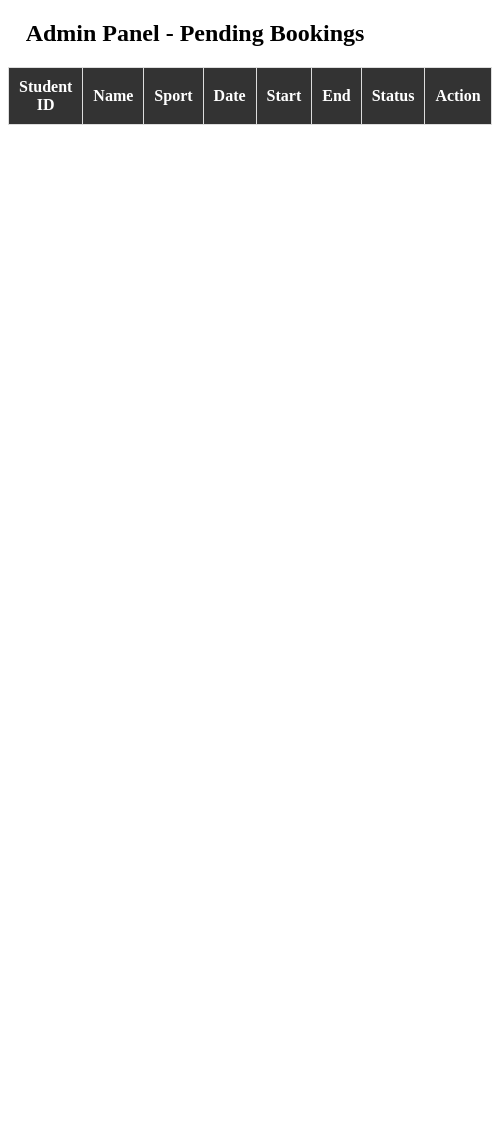
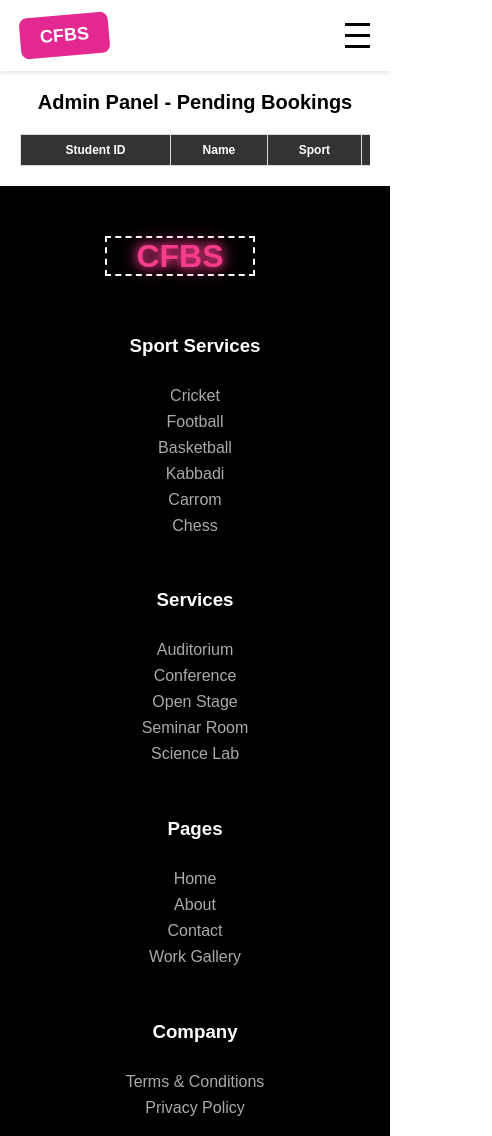
Before and after one commit to shriyashpachpande/CFBS, a website: page public_folder/admin.html in a window 390 px wide. Shown: the top 1136 px of the page, 492 px wide, since content can reach past the window. Before the commit the page ends 844 px from the top, so only its background shows below. Drawn offline with Linux system fonts and the light colour scheme; no server answers.

Commit message:
Update admin.html

```diff
--- a/public_folder/admin.html
+++ b/public_folder/admin.html
@@ -1,19 +1,51 @@
 <!DOCTYPE html>
 <html lang="en">
+
 <head>
   <meta charset="UTF-8">
   <title>Admin Panel - Booking Approvals</title>
+  <meta name="viewport" content="width=device-width, initial-scale=1.0">
+  <link rel="stylesheet" href="navbar.css">
+  <link rel="stylesheet" href="footer1.css">
   <style>
-    table {
-      width: 90%;
-      margin: auto;
-      border-collapse: collapse;
+    * {
+      box-sizing: border-box;
     }
 
-    th, td {
-      padding: 10px;
+    body {
+      font-family: Arial, sans-serif;
+      margin: 0;
+      padding: 0;
+    }
+
+    h2 {
+      text-align: center;
+      margin-top: 20px;
+      font-size: 28px;
+    }
+
+    .table-container {
+      overflow-x: auto;
+      margin: 20px;
+    }
+
+    table {
+      width: 100%;
+      border-collapse: collapse;
+      min-width: 800px;
+    }
+
+    th,
+    td {
+      padding: 12px;
       border: 1px solid #ddd;
       text-align: center;
+      transition: 0.5s s;
+    }
+
+    tr:hover {
+      transform: scale(1, 1);
+      box-shadow: 0 3px 6px rgba(224, 45, 173, 0.497), 0 3px 6px rgba(224, 45, 173, 0.497);
     }
 
     th {
@@ -21,21 +53,89 @@
       color: white;
     }
 
+    .approve,
+    .reject {
+      padding: 6px 12px;
+      border: none;
+      border-radius: 4px;
+      cursor: pointer;
+      font-size: 14px;
+    }
+
     .approve {
       background-color: #4CAF50;
       color: white;
-      padding: 5px 10px;
     }
 
     .reject {
       background-color: #f44336;
       color: white;
+    }
+
+    @media (max-width: 768px) {
+      h2 {
+        font-size: 22px;
+      }
+
+      th,
+      td {
+        padding: 10px;
+        font-size: 14px;
+      }
+
+      .approve,
+      .reject {
         padding: 5px 10px;
+        font-size: 12px;
+      }
+    }
+
+    @media (max-width: 480px) {
+      h2 {
+        font-size: 20px;
+      }
+
+      th,
+      td {
+        padding: 8px;
+        font-size: 12px;
+      }
+
+      .approve,
+      .reject {
+        padding: 4px 8px;
+        font-size: 11px;
+      }
     }
   </style>
 </head>
+
 <body>
-  <h2 style="text-align:center">Admin Panel - Pending Bookings</h2>
+  <div class="navbar">
+    <div class="logo">CFBS</div>
+
+    <div class="hamburger" onclick="toggleMenu()">
+      <span></span>
+      <span></span>
+      <span></span>
+    </div>
+
+    <div class="nav-links" id="navLinks">
+      <a href="home.html">Home</a>
+      <a href="about.html">About Us</a>
+      <a href="#">Services</a>
+      <a href="#">Work Gallery</a>
+      <a href="contact.html">Contact us</a>
+    </div>
+
+    <div class="quote" id="quoteLink">
+      <a href="#">Request Quote</a>
+    </div>
+  </div>
+
+  <h2>Admin Panel - Pending Bookings</h2>
+
+  <div class="table-container">
     <table>
       <thead>
         <tr>
@@ -51,7 +151,55 @@
       </thead>
       <tbody id="bookingTableBody"></tbody>
     </table>
+  </div>
+  <footer>
+    <div class="footer-column">
+      <div class="Flogo">CFBS</div>
+    </div>
 
+    <div class="footer-column">
+      <h3>Sport Services</h3>
+      <ul>
+        <li><a href="games/cricket.html">Cricket</a></li>
+        <li><a href="games/footboll.html">Football</a></li>
+        <li><a href="games/basketball.html">Basketball</a></li>
+        <li><a href="games/Kabbadi.html">Kabbadi</a></li>
+        <li><a href="games/Carrom.html">Carrom</a></li>
+        <li><a href="games/Chess.html">Chess</a></li>
+      </ul>
+    </div>
+
+    <div class="footer-column">
+      <h3>Services</h3>
+      <ul>
+        <li><a href="games/Auditorium.html">Auditorium</a></li>
+        <li><a href="games/Conference.html">Conference</a></li>
+        <li><a href="games/Open_Stage.html">Open Stage</a></li>
+        <li><a href="games/Seminar.html">Seminar Room</a></li>
+        <li><a href="games/chemistrylab.html">Science Lab</a></li>
+      </ul>
+    </div>
+
+    <div class="footer-column">
+      <h3>Pages</h3>
+      <ul>
+        <li><a href="home.html">Home</a></li>
+        <li><a href="about.html">About</a></li>
+        <li><a href="contact.html">Contact</a></li>
+        <li><a href="workgallery.html">Work Gallery</a></li>
+      </ul>
+    </div>
+
+    <div class="footer-column">
+      <h3>Company</h3>
+      <ul>
+        <li><a href="termsandconditions.html">Terms & Conditions</a></li>
+        <li><a href="privacypolicy.html">Privacy Policy</a></li>
+      </ul>
+    </div>
+  </footer>
+
+  <script src="footer.js"></script>
   <script>
     async function fetchBookings() {
       const res = await fetch('/admin/bookings');
@@ -102,5 +250,7 @@
 
     fetchBookings();
   </script>
+
 </body>
+
 </html>
```
Lines whose indentation alone changed are shown as unchanged.
